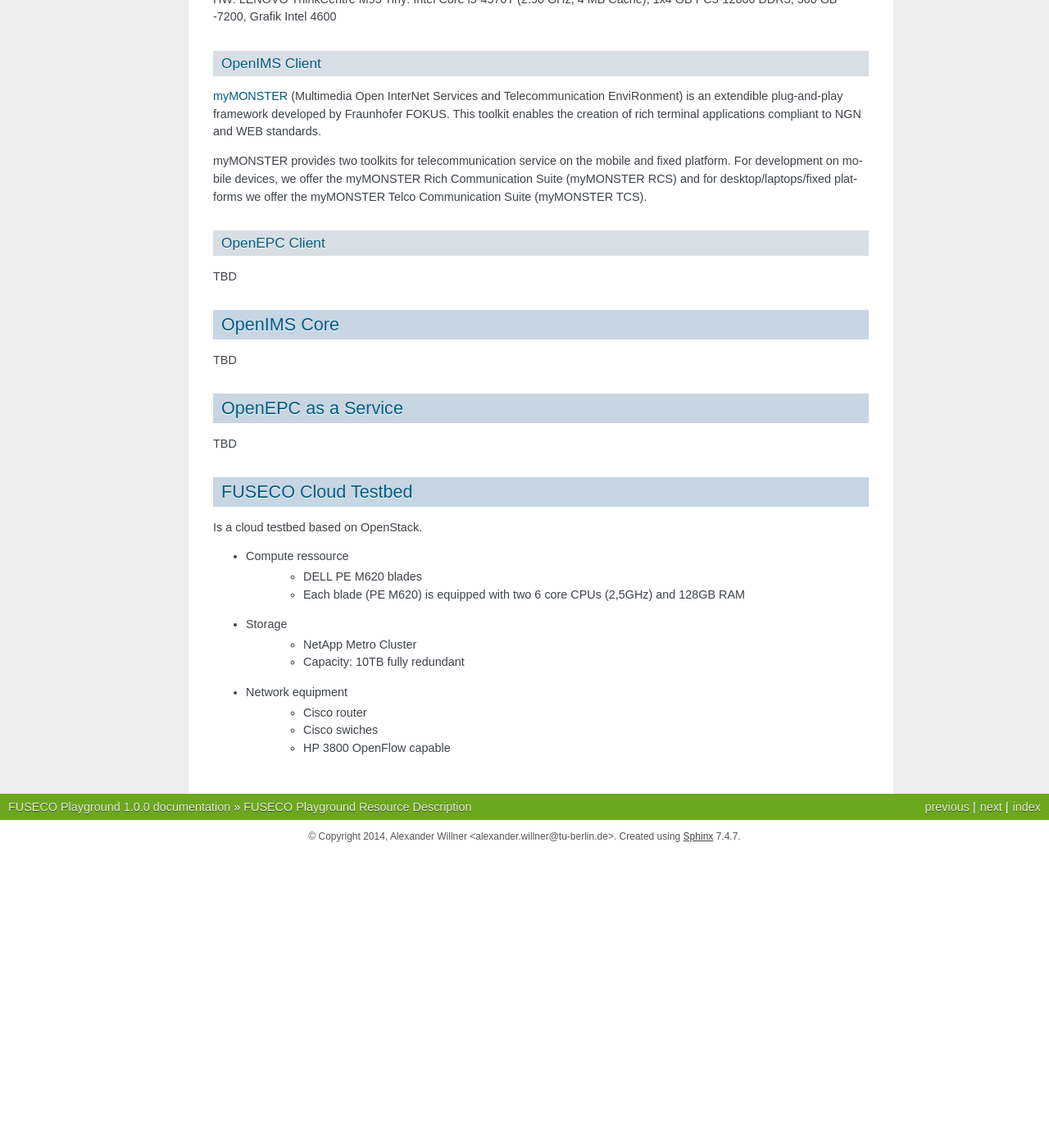
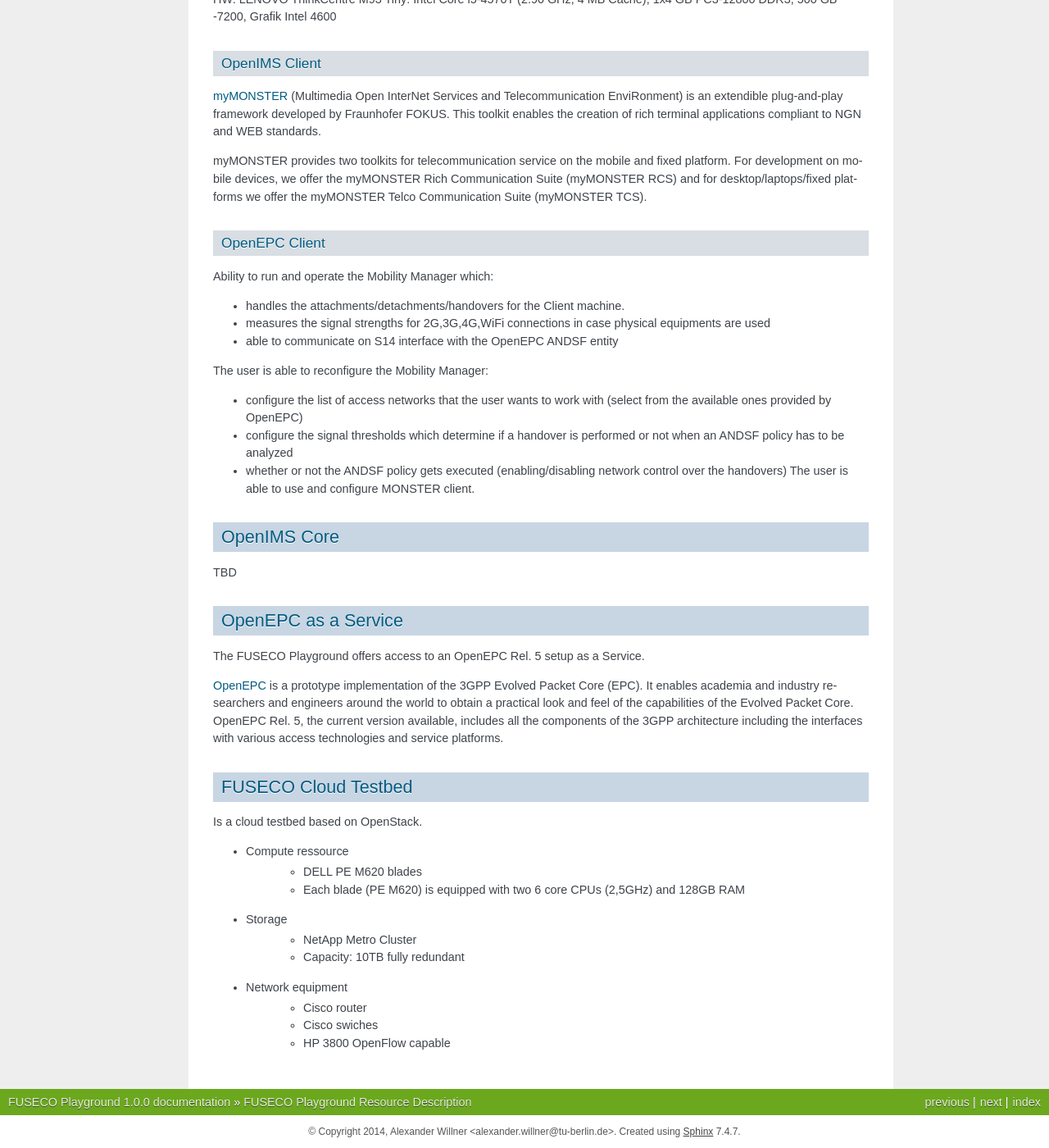
Before and after one commit to FITeagle/fusecoplayground, a Sphinx documentation site: the page built from source/resourcedetails.rst, in a window 1280 px wide and 1400 px high, scrolled down 1745 px. Shown: the whole window at 82% size. Built offline with Sphinx 7.4.7, drawn with Linux system fonts in a browser that asks for light colours; before the commit the page ends 2785 px from its top, so only the background shows below that.

Commit message:
Update resourcedetails.rst

```diff
--- a/source/resourcedetails.rst
+++ b/source/resourcedetails.rst
@@ -118,7 +118,21 @@
 OpenEPC Client
 ^^^^^^^^^^^^^^^
 
-TBD
+Ability to run and operate the Mobility Manager which:
+
+* handles the attachments/detachments/handovers for the Client machine.
+
+* measures the signal strengths for 2G,3G,4G,WiFi connections in case physical equipments are used
+
+* able to communicate on S14 interface with the OpenEPC ANDSF entity
+
+The user is able to reconfigure the Mobility Manager:
+
+* configure the list of access networks that the user wants to work with (select from the available ones provided by OpenEPC)
+
+* configure the signal thresholds which determine if a handover is performed or not when an ANDSF policy has to be analyzed
+
+* whether or not the ANDSF policy gets executed (enabling/disabling network control over the handovers) The user is able to use and configure MONSTER client.
 
 
 OpenIMS Core
@@ -129,7 +143,10 @@
 OpenEPC as a Service
 ====================
 
-TBD
+The FUSECO Playground offers access to an OpenEPC Rel. 5 setup as a Service.
+
+`OpenEPC <http://www.openepc.net/index.html>`_ is a prototype implementation of the 3GPP Evolved Packet Core (EPC). It enables academia and industry researchers and engineers around the world to obtain a practical look and feel of the capabilities of the Evolved Packet Core.
+OpenEPC Rel. 5, the current version available, includes all the components of the 3GPP architecture including the interfaces with various access technologies and service platforms.
 
 FUSECO Cloud Testbed
 ====================
```
